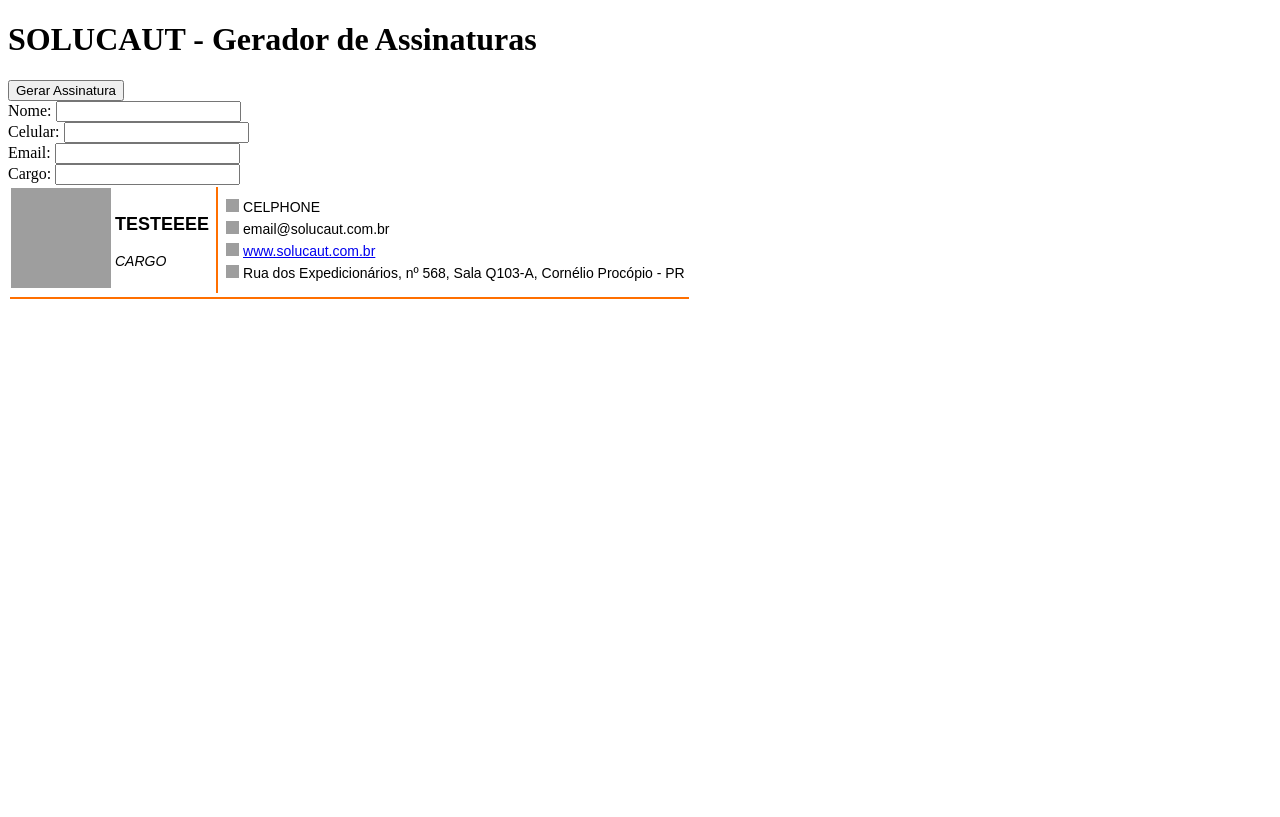
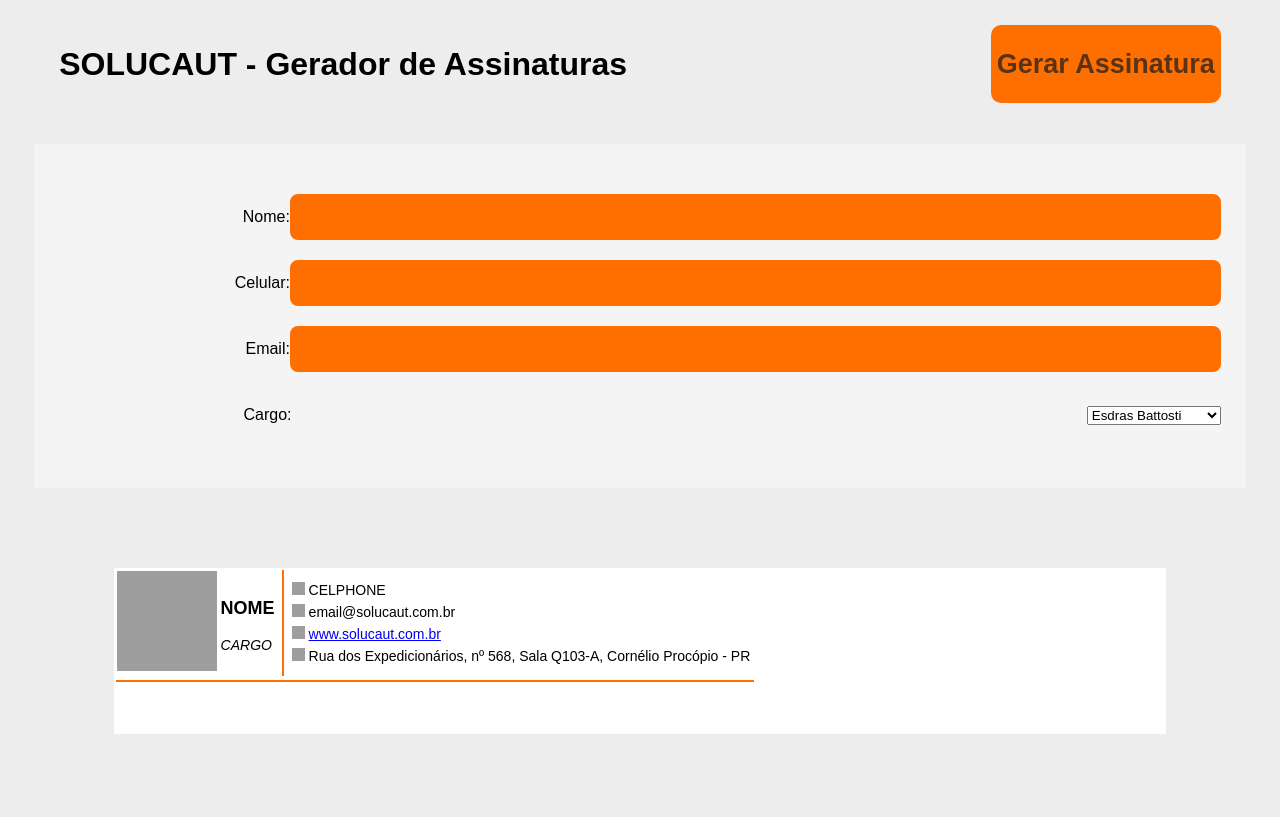
Before and after one commit to PdrNTC/Email-sign-generator, a plain HTML site: page index.html in a window 1280 px wide. Drawn offline with Linux system fonts and the light colour scheme; grey boxes are pictures that could not be loaded.

Commit message:
Select and CSS

```diff
--- /dev/null
+++ b/index.css
@@ -0,0 +1,85 @@
+body {
+  font-family: Arial, Helvetica, sans-serif;
+  background-color: #EDEDED;
+}
+
+label {
+  color: #5B3314;
+}
+input {
+  outline: none;
+  border: 2px solid #ff6f00;
+  border-radius: 1vh;
+  height: 5vh;
+  background-color: #ff6f00;
+  color: #ffffff;
+  width: 80%;
+  text-align: center;
+}
+input:active {
+  outline: none;
+  border: 2px solid #ff6f00;
+  border-radius: 1vh;
+  height: 5vh;
+  background-color: #ff6f00;
+  color: #ffffff;
+  width: 80%;
+  text-align: center;
+}
+
+.app {
+  padding: 2vh 2vw 2vh 2vw;
+}
+
+.header {
+  display: flex;
+  flex-direction: row;
+  height: 10vh;
+  align-items: center;
+  justify-content: space-between;
+  padding-left: 2vw;
+  padding-right: 2vw;
+}
+.header button {
+  background-color: #ff6f00;
+  color: #5B3314;
+  font-size: large;
+  border-radius: 10px;
+  outline: none;
+  border: none;
+}
+.header button:active {
+  background-color: #ff6f00;
+  color: #5B3314;
+  font-size: large;
+  border-radius: 10px;
+  outline: none;
+  border: none;
+}
+
+.forms {
+  margin-top: 5vh;
+  background-color: #F4F4F4;
+  padding: 5vh 1vw 5vh 1vw;
+  align-items: flex-end;
+}
+.form-input {
+  display: flex;
+  flex-direction: row;
+  justify-content: space-between;
+  align-items: center;
+  /* top right bottom left */
+  padding: 1vh 1vw 1vh 1vw;
+  text-align: right;
+}
+.form-input p {
+  width: 20%;
+}
+
+.sign-wraper {
+  background-color: #EDEDED;
+  padding: 10vh;
+}
+.assinatura {
+  background-color: #ffffff;
+}
--- a/index.html
+++ b/index.html
@@ -4,25 +4,42 @@
 <head>
   <meta charset="UTF-8">
   <title>Solucaut - gerador de assinaturas</title>
+  <link rel="stylesheet" type="text/css" href="index.css" />
 </head>
 
 <body>
-
+  <div class="app">
     <div class="header">
       <h1>SOLUCAUT - Gerador de Assinaturas</h1>
+      <button type="submit" id="btn">
+        <h2>Gerar Assinatura</h2>
+      </button>
     </div>
 
     <div class="forms">
-    <button type="submit" id="btn" >Gerar Assinatura</button>
       <form>
 
-      <label>Nome: </label><input type="text" id="nome" class="input-text"><br />
-      <label>Celular: </label><input type="tel" id="cel" class="input-text"><br />
-      <label>Email: </label><input type="email" id="email" class="input-text"><br />
-      <label>Cargo: </label><input type="text" id="cargo" class="input-text"><br />
+        <div class="form-input">
+          <p>Nome:</p><input type="text" id="nome" class="input-text">
+        </div>
+        <div class="form-input">
+          <p>Celular:</p><input type="tel" id="cel" class="input-text">
+        </div>
+        <div class="form-input">
+          <p>Email:</p><input type="email" id="email" class="input-text">
+        </div>
+        <div class="form-input">
+          <p>Cargo:</p>
+          <select id="cargos">
+            <option value="Product owner">Esdras Battosti</option>
+            <option value="SCRUM mastes">Tashima</option>
+            <option value="dev team">Diego e Guilherme</option>
+          </select>
+        </div>
       </form>
     </div>
 
+    <div class="sign-wraper">
       <div class="assinatura">
         <table style="font-family: Arial, Helvetica, sans-serif;">
           <tr>
@@ -41,30 +58,37 @@
               <table>
                 <tbody>
                   <tr>
-                <td><img src="https://cdn2.hubspot.net/hubfs/53/tools/email-signature-generator/icons/phone-icon-2x.png"
+                    <td><img
+                        src="https://cdn2.hubspot.net/hubfs/53/tools/email-signature-generator/icons/phone-icon-2x.png"
                         color="#ff6f00" width="13" height="13" style="background-color: #ff6f00;"></td>
                     <td>
                       <p id="telefone" style="font-size: 14px;margin-block-start: 0;margin-block-end: 0;">CELPHONE</p>
                     </td>
                   </tr>
                   <tr>
-                <td><img src="https://cdn2.hubspot.net/hubfs/53/tools/email-signature-generator/icons/email-icon-2x.png"
+                    <td><img
+                        src="https://cdn2.hubspot.net/hubfs/53/tools/email-signature-generator/icons/email-icon-2x.png"
                         color="#ff6f00" width="13" height="13" style="background-color: #ff6f00;"></td>
                     <td>
-                  <p id="email" style="font-size: 14px;margin-block-start: 0;margin-block-end: 0;">email@solucaut.com.br</p>
+                      <p id="email" style="font-size: 14px;margin-block-start: 0;margin-block-end: 0;">
+                        email@solucaut.com.br
+                      </p>
                     </td>
                   </tr>
                   <tr>
-                <td><img src="https://cdn2.hubspot.net/hubfs/53/tools/email-signature-generator/icons/link-icon-2x.png"
+                    <td><img
+                        src="https://cdn2.hubspot.net/hubfs/53/tools/email-signature-generator/icons/link-icon-2x.png"
                         color="#ff6f00" width="13" height="13" style="background-color: #ff6f00;"></td>
                     <td><a style="font-size: 14px;margin-block-start: 0;margin-block-end: 0;"
                         href="https://www.solucaut.com.br" target="blank">www.solucaut.com.br</a></td>
                   </tr>
                   <tr>
-                <td><img src="https://cdn2.hubspot.net/hubfs/53/tools/email-signature-generator/icons/address-icon-2x.png"
+                    <td><img
+                        src="https://cdn2.hubspot.net/hubfs/53/tools/email-signature-generator/icons/address-icon-2x.png"
                         color="#ff6f00" width="13" height="13" style="background-color: #ff6f00;"></td>
                     <td>
-                  <p style="font-size: 14px;margin-block-start: 0;margin-block-end: 0;">Rua dos Expedicionários, nº 568,
+                      <p style="font-size: 14px;margin-block-start: 0;margin-block-end: 0;">Rua dos Expedicionários, nº
+                        568,
                         Sala Q103-A, Cornélio Procópio - PR</p>
                     </td>
                   </tr>
@@ -79,8 +103,8 @@
         </table>
         <div style="width: 100%;height: 50px;"></div>
       </div>
-
-
+    </div>
+  </div>
 
   <script>
     const buttonGerar = document.querySelector('#btn');
@@ -88,20 +112,23 @@
     const nomeInput = document.querySelector('.forms #nome');
     const celularInput = document.querySelector('.forms #cel');
     const emailInput = document.querySelector('.forms #email');
-    const cargoInput = document.querySelector('.forms #cargo');
+    const cargosInput = document.querySelector("#cargos");
 
     const nomeField = document.querySelector('.assinatura #nome')
     const celularField = document.querySelector('.assinatura #telefone')
     const emailField = document.querySelector('.assinatura #email')
     const cargoField = document.querySelector('.assinatura #cargo')
 
-    nomeField.innerHTML = 'TESTEEEE';
+    var value = cargosInput.options[cargosInput.selectedIndex].value; // get selected option value
+    var text = cargosInput.options[cargosInput.selectedIndex].text; //get the selected option text
+    console.log({ value: value, text: text});
 
     function btn() {
+
       var nome = nomeInput.value;
       var celular = celularInput.value;
       var email = emailInput.value;
-      var cargo = cargoInput.value;
+      var cargo = cargosInput.options[cargosInput.selectedIndex].value;
       var info = {
         nome: nome,
         celular: celular,
@@ -115,6 +142,28 @@
       console.log(info);
     }
     buttonGerar.onclick = btn;
+
+
+
+    // Copiar para a area de tranferencia
+    function copyTextToClipboard(text) {
+      var textArea = document.createElement("textarea");
+      textArea.value = text
+      document.body.appendChild(textArea);
+      textArea.focus();
+      textArea.select();
+
+      try {
+        var successful = document.execCommand('copy');
+        var msg = successful ? 'successful' : 'unsuccessful';
+        console.log('Copying text command was ' + msg);
+      } catch (err) {
+        console.log('Oops, unable to copy');
+      }
+
+      document.body.removeChild(textArea);
+    }
   </script>
 </body>
+
 </html>
```
Lines whose indentation alone changed are shown as unchanged.
